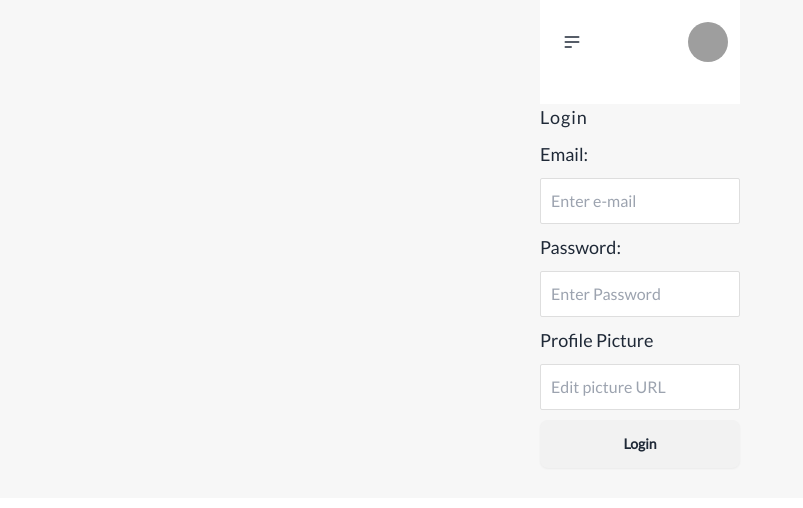
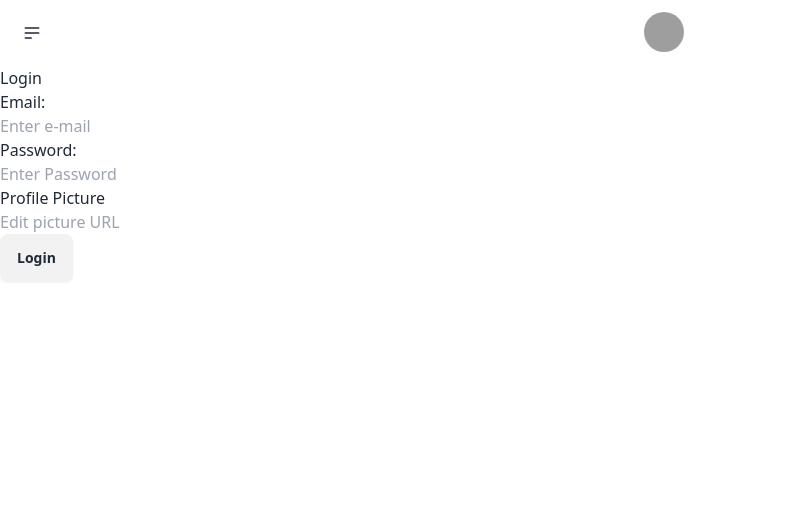
Before and after one commit to TiagoSilvina/m3-frontend, a React (Vite) app: page /login in a window 1280 px wide. Shown: the top 508 px of the page, without its empty margins (0-803 px from the left). Built offline with nearby package versions, Linux system fonts and the light colour scheme; no server answers; grey boxes are pictures that could not be loaded.

Commit message:
css reset

```diff
--- a/src/App.css
+++ b/src/App.css
@@ -4,7 +4,7 @@
 @tailwind utilities;
 
 
-:root {
+/* :root {
   --box-shadow: 0 1px 3px rgba(0, 0, 0, 0.12), 0 1px 2px rgba(0, 0, 0, 0.24);
 }
 
@@ -18,10 +18,11 @@ body {
   flex-direction: column;
   align-items: center;
   justify-content: center;
-  /* min-height: 100vh; */
+  min-height: 100vh;
   margin: 0;
   font-family: 'Lato', sans-serif;
   font-size: 18px;
+  width: 100vh;
 }
 a {
   text-decoration: none;
@@ -46,22 +47,23 @@ h3 {
 h4 {
   margin: 0;
   text-transform: uppercase;
-}
+}  */
 
 /* Navbar //////////////////////////////////////////////////*/
-.navbar{
+/*  .navbar{
 display: flex;;
 justify-content: space-between;
 width: 100%;
-/* height: 15vh; */
+height: 15vh;
 }
-/* .nav-links{
+.nav-links{
   width: 70%;
   display: flex;
   flex-direction: row;
   justify-content: space-around;
 }
 .nav-profile{
+  height:150px;
   display: flex;
   flex-direction: column;
   align-items: center;
@@ -97,7 +99,7 @@ width: 100%;
   color: #c0392b;
 }
 /* Form //////////////////////////////////////////////////*/
-label {
+/* label {
   display: inline-block;
   margin: 10px 0;
 }
@@ -171,9 +173,9 @@ input[type='number'] {
 }
 .list li:hover .delete-btn {
   opacity: 1;
-}
+} */
 /* Transactions //////////////////////////////////////////////////*/
-.receipt{
+/* .receipt{
   display: flex;
   justify-content: center;
 }
@@ -195,6 +197,8 @@ input[type='number'] {
   margin: 20px 0;
 }
 
+ */
+/* About Page //////////////////////////////////////////////////*/
 .about-page{
   display: flex;
   flex-wrap: wrap;
@@ -214,7 +218,7 @@ input[type='number'] {
   background-color: white;
   padding:40px;
 }
-/* About Page //////////////////////////////////////////////////*/
+
 .profile-pic{
   height: 100px;
   width: auto;
--- a/src/components/Navbar.jsx
+++ b/src/components/Navbar.jsx
@@ -10,7 +10,7 @@ function Navbar() {
 
   return (
 
-    <div class="navbar bg-base-100">
+  <div class="navbar bg-base-100">
   <div class="navbar-start">
     <div class="dropdown">
       <div tabindex="0" role="button" class="btn btn-ghost btn-circle">
@@ -35,7 +35,7 @@ function Navbar() {
         <li>{!isLoggedIn && (<Link to="/signup">Signup</Link>)}</li>
         <li>{!isLoggedIn && (<Link to="/login">Login</Link>)}</li>
         <li>{isLoggedIn && (
-         <button className="btn" onClick={logOut}>Log Out</button>
+         <button className="btn btn-xs sm:btn-sm md:btn-md lg:btn-lg" onClick={logOut}>Log Out</button>
          )}</li>
       </ul>
     </div>
```
